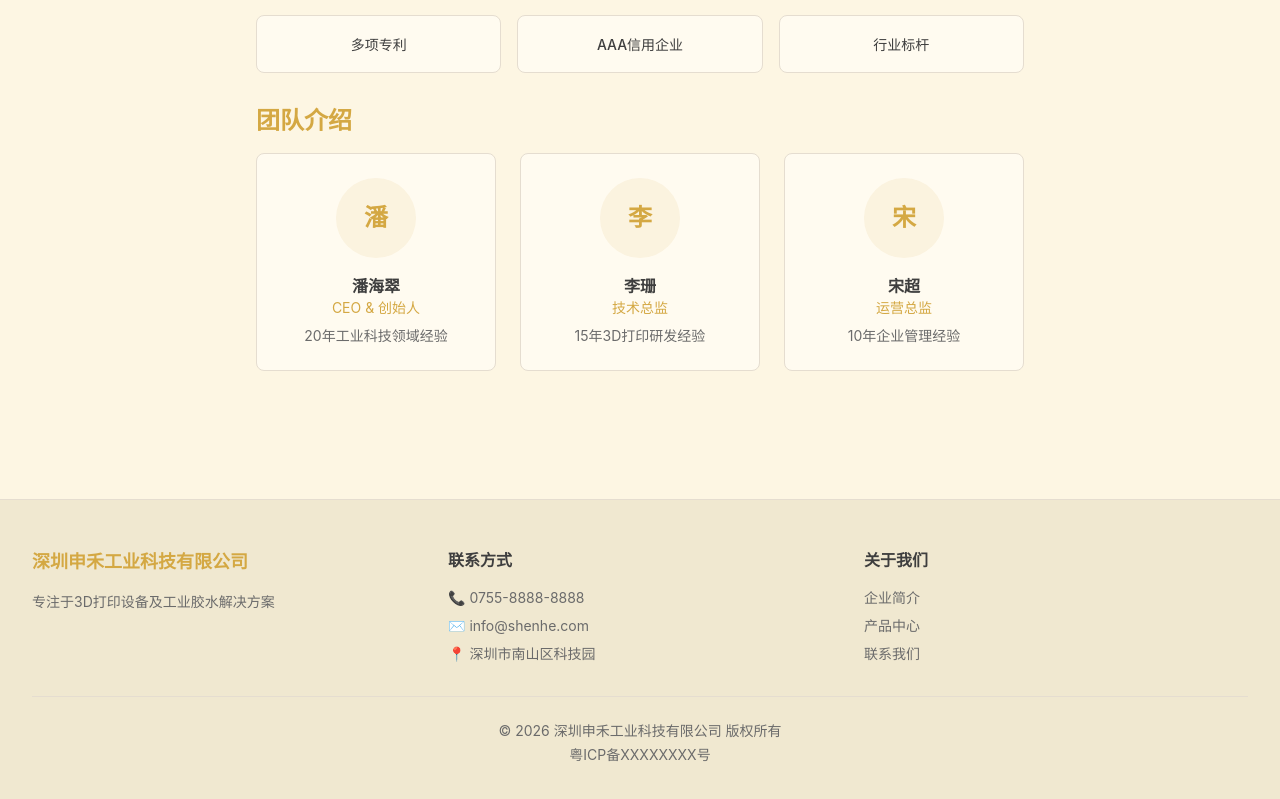
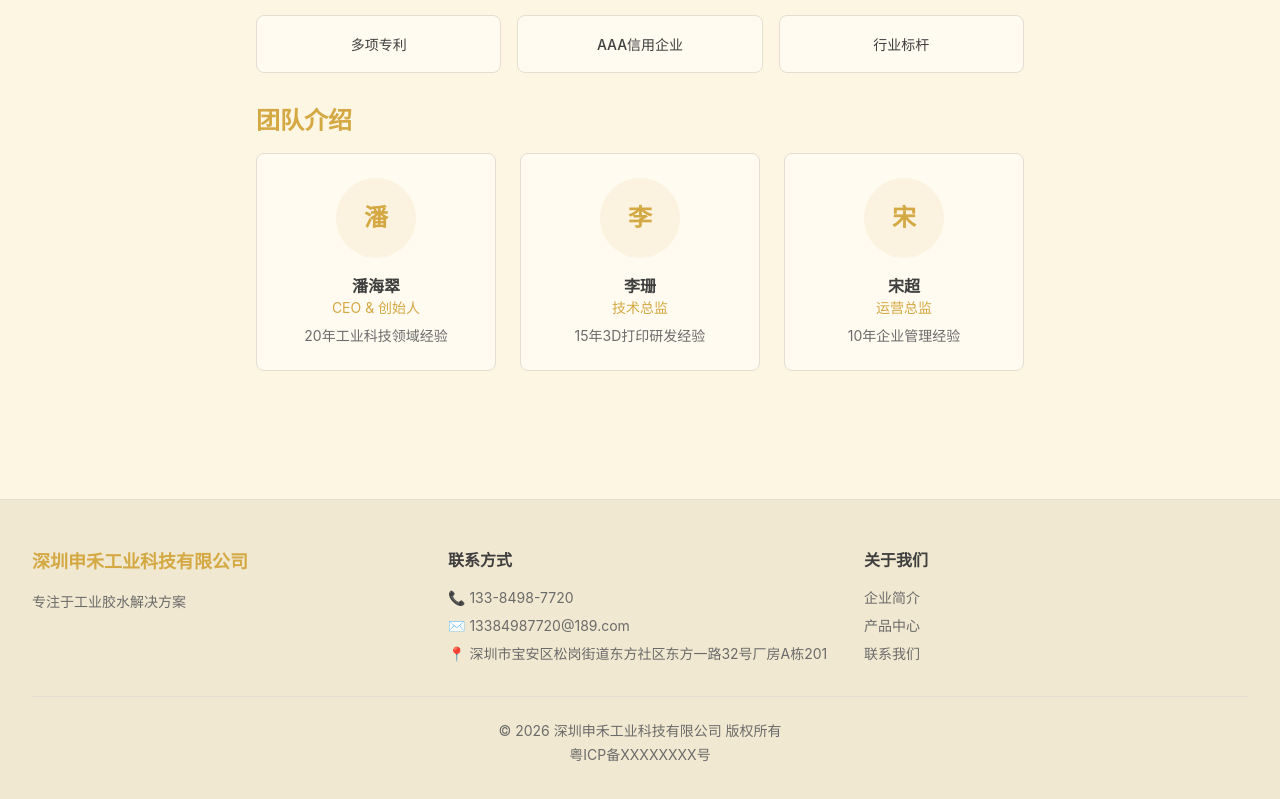
Before and after one commit to liuli723/shenhe-website, a React (Vite) app: page /about in a window 1280 px wide. Shown: the part 524-1323 px from the top of the page. Built offline with nearby package versions, Linux system fonts and the light colour scheme.

Commit message:
fix: all type errors and alias paths

```diff
--- a/src/components/layout/Footer.tsx
+++ b/src/components/layout/Footer.tsx
@@ -11,14 +11,14 @@ export function Footer() {
         <div className="grid grid-cols-1 md:grid-cols-3 gap-8">
           <div>
             <h3 className="text-lg font-bold text-primary mb-4">深圳申禾工业科技有限公司</h3>
-            <p className="text-text-light text-sm">专注于3D打印设备及工业胶水解决方案</p>
+            <p className="text-text-light text-sm">专注于工业胶水解决方案</p>
           </div>
           <div>
             <h4 className="font-semibold mb-4">{t('contact.info')}</h4>
             <ul className="space-y-2 text-sm text-text-light">
-              <li>📞 0755-8888-8888</li>
-              <li>✉️ info@shenhe.com</li>
-              <li>📍 深圳市南山区科技园</li>
+              <li>📞 133-8498-7720</li>
+              <li>✉️ 13384987720@189.com</li>
+              <li>📍 深圳市宝安区松岗街道东方社区东方一路32号厂房A栋201</li>
             </ul>
           </div>
           <div>
--- a/src/pages/Home.tsx
+++ b/src/pages/Home.tsx
@@ -98,7 +98,7 @@ export function Home() {
       </section>
 
       {/* ============================================================
-          核心业务 - 白色背景
+          核心业务 - 白色背景，白色卡片
           ============================================================ */}
       <section id="products" className="py-16 bg-white">
         <div className="max-w-7xl mx-auto px-4 sm:px-6 lg:px-8">
@@ -107,7 +107,7 @@ export function Home() {
               <h2 className="text-3xl md:text-4xl font-bold text-[#1A1A1A] mb-2">
                 {t('home.products')}
               </h2>
-              <p className="text-lg text-[#6B6B6B]">专注于3D打印设备及工业胶水解决方案</p>
+              <p className="text-lg text-[#6B6B6B]">专注于工业胶水解决方案</p>
             </div>
             <Link to="/products" className="text-[#D4A843] hover:text-[#B8922E] font-medium">
               {t('home.viewMore')} →
@@ -120,9 +120,9 @@ export function Home() {
                 initial={{ opacity: 0, y: 20 }}
                 animate={{ opacity: 1, y: 0 }}
                 transition={{ duration: 0.5, delay: index * 0.1 }}
-                className="bg-[#F8F6F3] rounded-2xl shadow-sm hover:shadow-xl transition-all duration-300 overflow-hidden border border-[#E5DDD0] hover:border-[#D4A843] group"
+                className="bg-white rounded-2xl shadow-sm hover:shadow-xl transition-all duration-300 overflow-hidden border border-[#E5DDD0] hover:border-[#D4A843] group"
               >
-                <div className="h-52 bg-[#F0EDE8] overflow-hidden">
+                <div className="h-52 bg-[#F5F0E8] overflow-hidden">
                   {isValidImagePath(product.icon) ? (
                     <img
                       src={getIconImage(product.icon)}
@@ -151,7 +151,7 @@ export function Home() {
       </section>
 
       {/* ============================================================
-          企业优势 - 白色背景
+          企业优势 - 白色背景，白色卡片
           ============================================================ */}
       <section className="py-16 bg-white">
         <div className="max-w-7xl mx-auto px-4 sm:px-6 lg:px-8">
@@ -173,9 +173,9 @@ export function Home() {
                 initial={{ opacity: 0, y: 20 }}
                 animate={{ opacity: 1, y: 0 }}
                 transition={{ duration: 0.5, delay: index * 0.1 }}
-                className="bg-[#F8F6F3] rounded-2xl shadow-sm hover:shadow-xl transition-all duration-300 overflow-hidden border border-[#E5DDD0] hover:border-[#D4A843] group"
+                className="bg-white rounded-2xl shadow-sm hover:shadow-xl transition-all duration-300 overflow-hidden border border-[#E5DDD0] hover:border-[#D4A843] group"
               >
-                <div className="w-full aspect-square bg-[#F0EDE8] overflow-hidden">
+                <div className="w-full aspect-square bg-[#F5F0E8] overflow-hidden">
                   {isValidImagePath(advantage.icon) ? (
                     <img
                       src={getIconImage(advantage.icon)}
@@ -202,7 +202,7 @@ export function Home() {
       </section>
 
       {/* ============================================================
-          最新动态 - 白色背景
+          最新动态 - 白色背景，白色卡片
           ============================================================ */}
       <section className="py-16 bg-white">
         <div className="max-w-7xl mx-auto px-4 sm:px-6 lg:px-8">
@@ -226,8 +226,8 @@ export function Home() {
                 transition={{ duration: 0.5, delay: index * 0.1 }}
               >
                 <Link to={`/news/${item.id}`}>
-                  <div className="bg-[#F8F6F3] rounded-2xl shadow-sm hover:shadow-xl transition-all duration-300 overflow-hidden border border-[#E5DDD0] hover:border-[#D4A843] group h-full flex flex-col">
-                    <div className="h-52 bg-[#F0EDE8] overflow-hidden flex-shrink-0">
+                  <div className="bg-white rounded-2xl shadow-sm hover:shadow-xl transition-all duration-300 overflow-hidden border border-[#E5DDD0] hover:border-[#D4A843] group h-full flex flex-col">
+                    <div className="h-52 bg-[#F5F0E8] overflow-hidden flex-shrink-0">
                       {isValidImagePath(item.cover_image) ? (
                         <img
                           src={getNewsImage(item.cover_image)}
```
